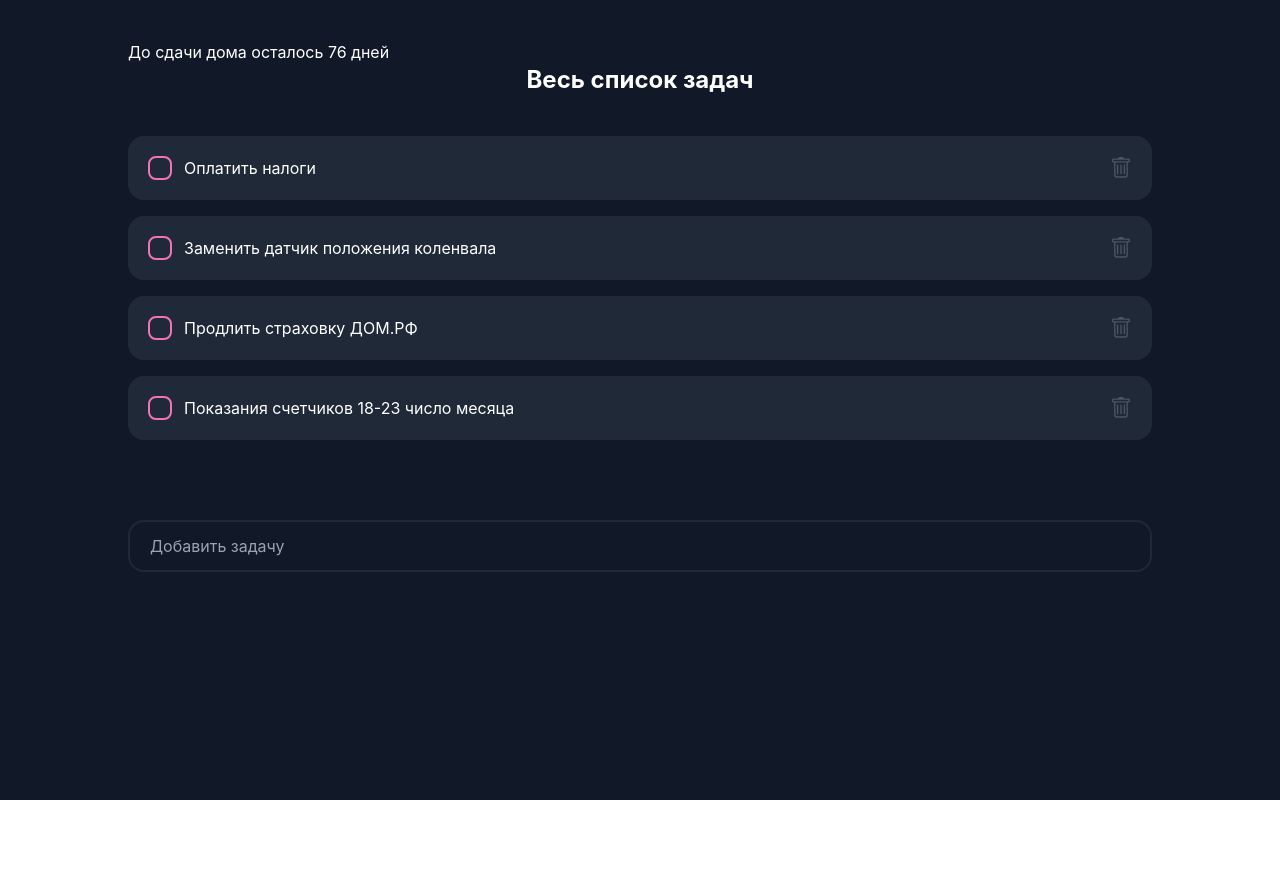
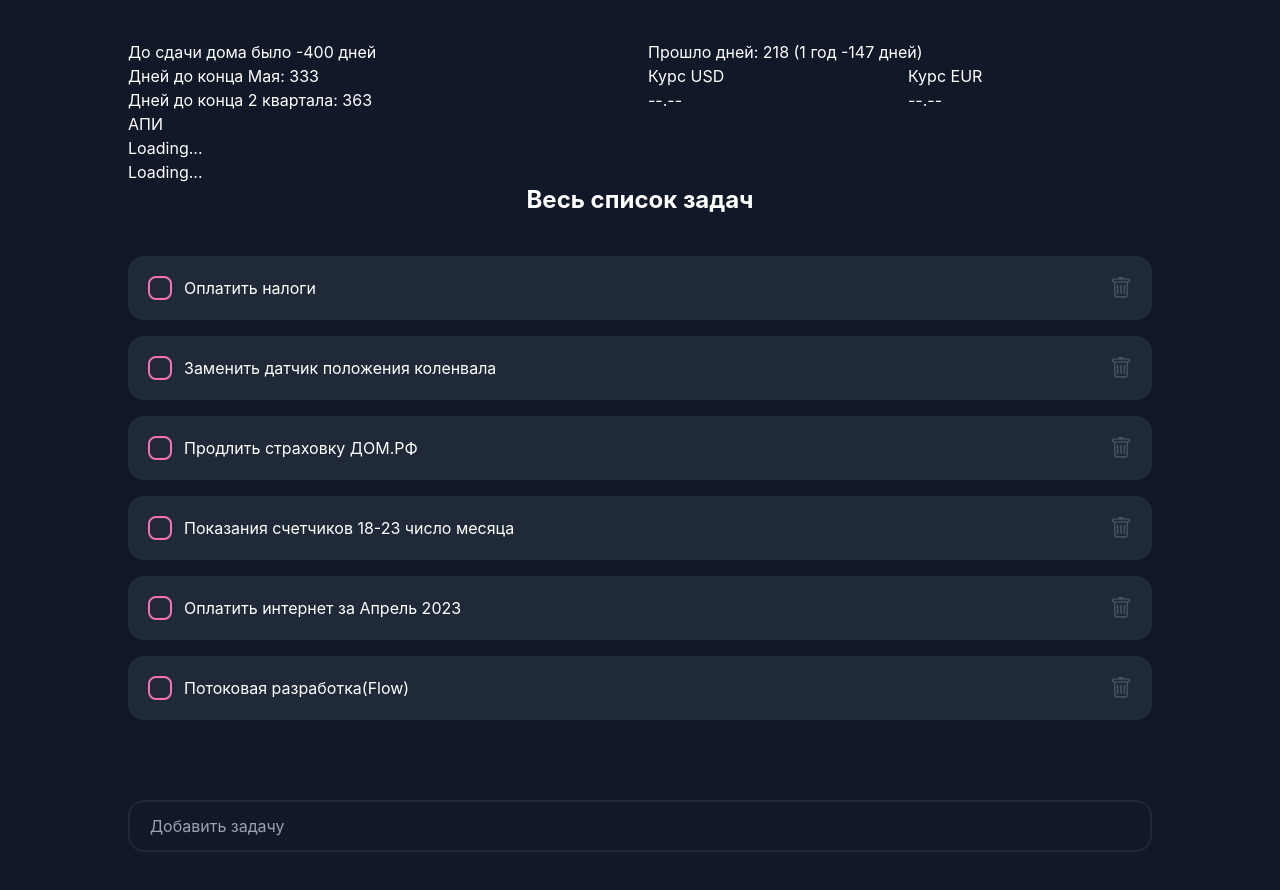
Before and after one commit to artem026/todo, a React (Create React App) app: page / in a window 1280 px wide. Shown: the top 890 px of the page. Before the commit the page ends 800 px from the top, so only its background shows below. Built offline with nearby package versions, Linux system fonts and the light colour scheme; no server answers.

Commit message:
new data 2023_05_21

```diff
--- a/package.json
+++ b/package.json
@@ -42,5 +42,6 @@
     "autoprefixer": "^10.4.7",
     "postcss": "^8.4.14",
     "tailwindcss": "^3.1.2"
-  }
+  },
+  "proxy": "http://localhost:3005"
 }
--- a/src/components/layout/Layout.jsx
+++ b/src/components/layout/Layout.jsx
@@ -3,7 +3,7 @@ import React from 'react'
 
 const Layout = ({ children }) => {
     return (
-        <div className='py-10 bg-gray-900 h-screen'>
+        <div className='py-10 bg-gray-900 f-screen'>
             {children}
         </div>
     )
--- a/src/components/screens/Home/Home.jsx
+++ b/src/components/screens/Home/Home.jsx
@@ -1,4 +1,4 @@
-import React, { useState } from 'react'
+import React, { useState, useEffect } from 'react'
 import TodoItem from './item/TodoItem'
 import CreateTodoField from './create-todo-field/CreateTodoField'
 
@@ -23,13 +23,138 @@ const data = [
     title:'Показания счетчиков 18-23 число месяца',
     isCompleted: false,
 },
+{
+    _id: 'wefw27',
+    title:'Оплатить интернет за Апрель 2023',
+    isCompleted: false,
+},
+{
+    _id: 'wefw28',
+    title:'Потоковая разработка(Flow)',
+    isCompleted: false,
+},
 ]
 
-const yeardate = [76]
+const yeardate = [-400]
 
+// const today = Date.now();
+
+function daysTill(ddmmyyyy) {
+    let dd, mm, yyyy;
+    [dd, mm, yyyy] = ddmmyyyy.split('.');
+    const Till = new Date(yyyy, mm-1, dd);
+    const Now = new Date();
+    return Math.floor((Till - Now) / 864e5);
+  }
+
+const newyear = daysTill("02.07.2023") // 13
+const onePeriod = daysTill("02.06.2023")
+
+function daysOut(ddmmyyyy) {
+    let dd, mm, yyyy;
+    [dd, mm, yyyy] = ddmmyyyy.split('.');
+    const Out = new Date(yyyy, mm-1, dd);
+    const Now = new Date();
+    return Math.floor((Now - Out) / 864e5);
+  }
+
+const outDay = daysOut("27.11.2021")
+const afterYear = outDay - 365
+
+// получения курса валют
+const rates = {};
+// const elementUSD = document.querySelector('[data-value="USD"]');
+const elementUSD = document.querySelector('[data-value="USD"]');
+const elementEUR = document.querySelector('[data-value="EUR"]');
+// const elementGBP = document.querySelector('[data-value="GBP"]');
+// const dollar = [0];
+
+getCurrencies();
+// setInterval(getCurrencies, 10000);
+
+async function getCurrencies () {
+    const response = await fetch('https://www.cbr-xml-daily.ru/daily_json.js');
+    const data = await response.json();
+    const result = await data;
+    // console.log(result);
+
+    // console.log(result.Valute.USD.Value)
+    // console.log(result.Valute.USD.Previous)
+
+    rates.USD = result.Valute.USD;
+    rates.EUR = result.Valute.EUR;
+    // rates.GBP = result.Valute.GBP;
+
+    console.log(rates)
+
+    elementUSD.textContent = rates.USD.Value.toFixed(2);
+    elementEUR.textContent = rates.EUR.Value.toFixed(2);
+    // elementGBP.textContent = rates.USD.Value.toFixed(2);
+    console.log(elementUSD)
+    console.log(result.Valute.USD.Value)
+    // dollar = rates.USD.Value;
+    // console.log(dollar)
+};
+
+const authors = {};
+
+getAuthors()
+
+async function getAuthors () {
+    const response = await fetch('http://127.0.0.1:8000/api/authors');
+    const data = await response.json();
+    const result = await data;
+    console.log(response)
+    console.log(data)
+
+    authors = result.data;
+};
+
+
+// function getApi2023 () {
+//     const [data2023, setData2023] = useState(null)
+
+
+//     useEffect(() => {
+//       fetch('http://127.0.0.1:3005/api2023')
+//       .then(response => response.json())
+//       .then(response => setData2023(response.message))
+//     }, [])
+// };
+
+// getApi2023();
 
 const Home = () => {
     const [todos, setTodos] = useState(data)
+    const [data2023, setData2023] = useState(null)
+    const [data2020, setData2020] = useState(null)
+    // const [rates2023, setRates2023] = useState(null);
+
+    // useEffect(() => {
+    //     fetch('https://www.cbr-xml-daily.ru/daily_json.js')
+    //         .then((res) => res.json())
+    //         .then((json) => {
+    //             setRates2023(json.rates2023);
+    //             console.log(json.rates2023);
+    //         }).catch((err) => {
+    //             console.warn(err);
+    //             alert('не удалось получить курсы валют');
+    //         });
+    // }, []);
+
+    useEffect(() => {
+        fetch('/api')
+        .then(response => response.json())
+        .then(response => setData2020(response.message))
+      }, [])
+    console.log(data2020)
+
+    useEffect(() => {
+        fetch('/api2023')
+        .then(response => response.json())
+        .then(response => setData2023(response.message))
+      }, [])
+    console.log(data2023)
 
     const changeTodo = (id) => {
         const copy = [...todos]
@@ -44,7 +169,7 @@ const Home = () => {
 
     }
 
-    // const [rates, setRates] = React.useState({});
+
 
     // React.useEffect(() => {
     //     fetch('https://cdn.cur.su/api/latest.json')
@@ -61,9 +186,41 @@ const Home = () => {
 
     return (
         <div className='text-white w-4/5 mx-auto'>
-            <h3 className='new-year-day '>До сдачи дома осталось {yeardate} дней</h3>
+            <div className='columns-2 justify-between'>
+            <h3 className='new-year-day '>До сдачи дома было {yeardate} дней</h3>
+            {/* <h3 className='new-year-day '>Сегодня {today}</h3> */}
+            <h3 className='new-year-day '>Дней до конца Мая: {onePeriod}</h3>
+            <h3 className='new-year-day '>Дней до конца 2 квартала: {newyear}</h3>
+            <h3 className='new-year-day '>Прошло дней: {outDay} (1 год {afterYear} дней)</h3>
+            <div className='columns-2 object-right courses'>
+                <div>
+                    <div>Курс USD</div>
+                    <div className='ratesUSD' data-value="USD">--.--</div>
+                </div>
+                <div>
+                    <div>Курс EUR</div>
+                    <div className='ratesUSD' data-value="EUR">--.--</div>
+                </div>
+                {/* <div>
+                    <div>Курс GBP</div>
+                    <div className='ratesUSD' data-value="GBP">--.--</div>
+                </div> */}
+            </div>
+            </div>
+            <h3 className='message'>АПИ {data2023}</h3>
+            <p>
+                {
+                    !data2023 ? "Loading..." : data2023
+                }
+            </p>
+            <p>
+                {
+                    !data2020 ? "Loading..." : data2020
+                }
+            </p>
+
             <h1 className='text-2xl font-bold text-center mb-10'>Весь список задач</h1>
-            {/* <h3 className='rates'>курс {rates}</h3> */}
+            {/* <h3 className='rates'>курс {rates2023}</h3> */}
             {/* <Block /> */}
             {todos.map(todo => (
                 <TodoItem key={todo._id} todo={todo} changeTodo={changeTodo} removeTodo={removeTodo} />
--- a/src/components/screens/Home/create-todo-field/CreateTodoField.jsx
+++ b/src/components/screens/Home/create-todo-field/CreateTodoField.jsx
@@ -7,13 +7,13 @@ const CreateTodoField = ({setTodos}) => {
 
     const addTodo = title => {
         setTodos(prev => [
-
+            ...prev,
             {
                 _id: new Date(),
                 title,
                 isCompleted: false,
             },
-            ...prev,
+
         ])
         setTitle('')
     }
```
Also changed, not shown: dev_todo.txt (added).
